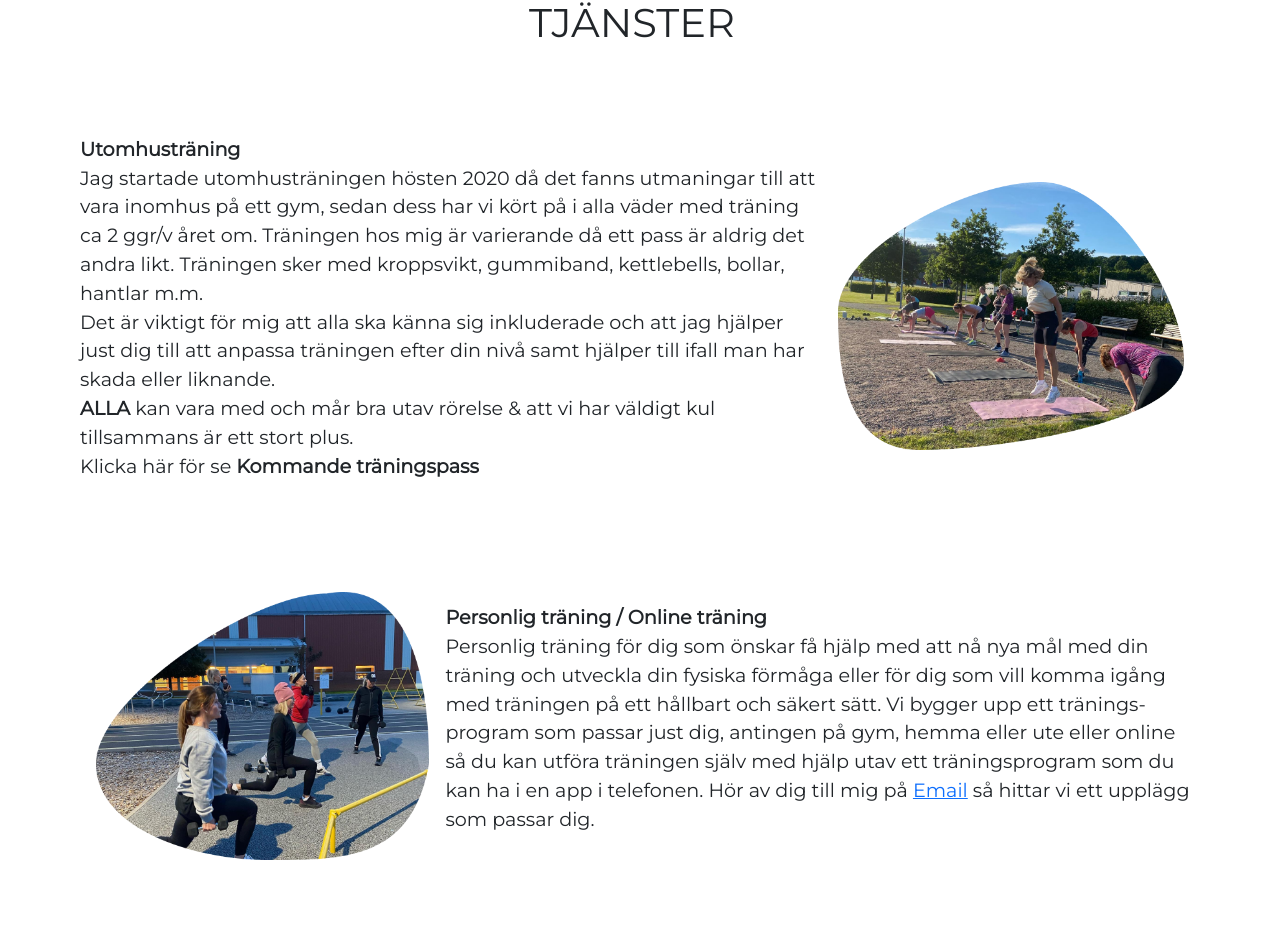
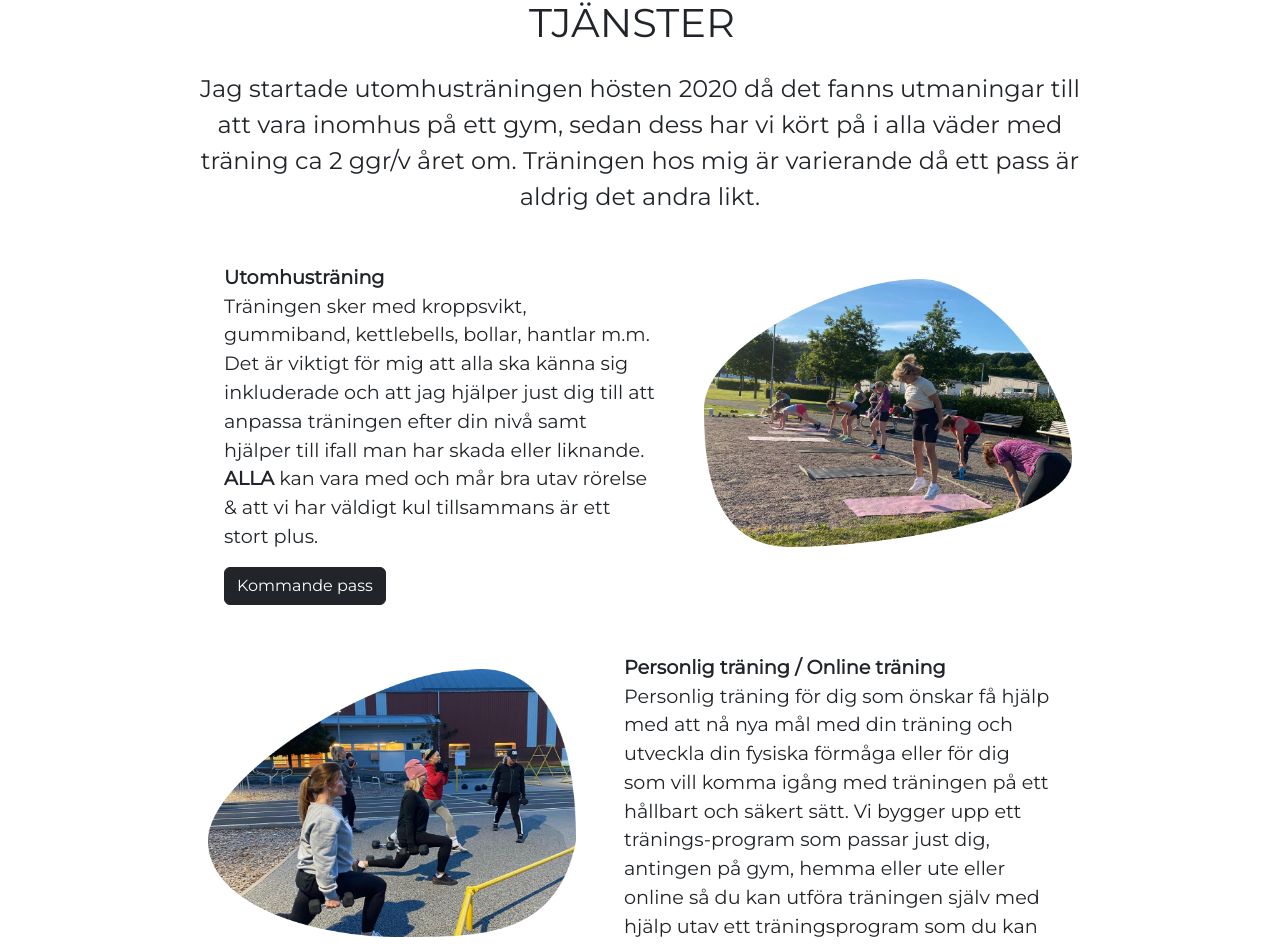
Before and after one commit to JannieBackman/examensarbete, a React (Create React App) app: page / in a window 1280 px wide. Shown: the part 720-1664 px from the top of the page. Built offline with nearby package versions, Linux system fonts and the light colour scheme; a web font is replaced by a local one.

Commit message:
added  button and intro text

```diff
--- a/src/components/Products.css
+++ b/src/components/Products.css
@@ -8,26 +8,40 @@
 }
 
 .products-container div {
-  padding-top: 5rem;
+  padding-top: 1rem;
 }
 
 .products-container h1 {
   margin-top: 4rem;
 }
+.intro {
+  font-size: 1.5rem;
+  text-align: center;
+  width: 80%;
+  padding-top: 1rem;
+}
+.outdoor {
+  width: 80%;
+  height: auto;
+  display: flex;
+}
 
-.outdoor {
+.pt {
   display: flex;
-  width: 100%;
+  width: 80%;
   height: auto;
-  flex-direction: column;
-  justify-content: center;
-  align-items: center;
+}
+
+.b2b {
+  width: 80%;
+  text-align: center;
+  font-size: 1.2rem;
 }
 
 .outdoor p,
 .pt p {
   font-size: 1.2rem;
-  text-align: center;
+  padding: 0 2rem;
 }
 
 .outdoor img,
@@ -35,21 +49,6 @@
   padding: 1rem;
   height: auto;
   width: 100%;
-}
-
-.pt {
-  display: flex;
-  flex-direction: column;
-  justify-content: center;
-  align-items: center;
-  width: 100%;
-  height: auto;
-}
-
-.b2b {
-  width: 100%;
-  text-align: center;
-  font-size: 1.2rem;
 }
 
 @media (min-width: 400px) {
--- a/src/components/Products.jsx
+++ b/src/components/Products.jsx
@@ -1,29 +1,46 @@
-import outdoorTraining from "./assets/outdoorTraining.png";
-import pt_online from "./assets/pt_online.png";
-import "./Products.css";
+import outdoorTraining from './assets/outdoorTraining.png';
+import pt_online from './assets/pt_online.png';
+import './Products.css';
+import Button from 'react-bootstrap/Button';
 
 function Products() {
   return (
-    <div className='products-container' id='product-section'>
+    <div className="products-container" id="product-section">
       <h1>Tjänster</h1>
-      <div className='outdoor'>
+      <p className="intro">
+        Jag startade utomhusträningen hösten 2020 då det fanns utmaningar till
+        att vara inomhus på ett gym, sedan dess har vi kört på i alla väder med
+        träning ca 2 ggr/v året om. Träningen hos mig är varierande då ett pass
+        är aldrig det andra likt.
+      </p>
+
+      <div className="outdoor">
+        <div>
           <p>
             <strong>Utomhusträning</strong> <br />
-          Jag startade utomhusträningen hösten 2020 då det fanns utmaningar till
-          att vara inomhus på ett gym, sedan dess har vi kört på i alla väder
-          med träning ca 2 ggr/v året om. Träningen hos mig är varierande då ett
-          pass är aldrig det andra likt. Träningen sker med kroppsvikt,
-          gummiband, kettlebells, bollar, hantlar m.m. <br /> Det är viktigt för
-          mig att alla ska känna sig inkluderade och att jag hjälper just dig
-          till att anpassa träningen efter din nivå samt hjälper till ifall man
-          har skada eller liknande. <br /> <strong> ALLA </strong>kan vara med
-          och mår bra utav rörelse & att vi har väldigt kul tillsammans är ett
-          stort plus. <br /> Klicka här för se{" "}
-          <strong>Kommande träningspass</strong>
+            Träningen sker med kroppsvikt, gummiband, kettlebells, bollar,
+            hantlar m.m. <br /> Det är viktigt för mig att alla ska känna sig
+            inkluderade och att jag hjälper just dig till att anpassa träningen
+            efter din nivå samt hjälper till ifall man har skada eller liknande.{' '}
+            <br /> <strong> ALLA </strong>kan vara med och mår bra utav rörelse
+            & att vi har väldigt kul tillsammans är ett stort plus. <br />{' '}
+            <Button
+              variant="dark"
+              href="https://fb.me/e/3RmOhc2SH"
+              style={{ marginTop: '1rem' }}
+            >
+              Kommande pass
+            </Button>
           </p>
-        <img src={outdoorTraining} alt='outdoorworkout' />
         </div>
-      <div className='pt'>
+
+        <div>
+          <img src={outdoorTraining} alt="outdoorworkout" />
+        </div>
+      </div>
+
+      <div className="pt">
+        <div>
           <p>
             <strong>Personlig träning / Online träning </strong>
             <br />
@@ -31,15 +48,18 @@ function Products() {
             din träning och utveckla din fysiska förmåga eller för dig som vill
             komma igång med träningen på ett hållbart och säkert sätt. Vi bygger
             upp ett tränings-program som passar just dig, antingen på gym, hemma
-          eller ute eller online så du kan utföra träningen själv med hjälp utav
-          ett träningsprogram som du kan ha i en app i telefonen. Hör av dig
-          till mig på <a href='mailto: email@email.se'>Email</a> så hittar vi
-          ett upplägg som passar dig.
+            eller ute eller online så du kan utföra träningen själv med hjälp
+            utav ett träningsprogram som du kan ha i en app i telefonen. Hör av
+            dig till mig på så hittar vi ett upplägg som passar dig.
           </p>
-        <img src={pt_online} alt='ptonline' />
         </div>
 
-      <div className='b2b'>
+        <div>
+          <img src={pt_online} alt="ptonline" />
+        </div>
+      </div>
+
+      <div className="b2b">
         <p>
           <strong>Företagsträning </strong> <br />
           Är du sugen på att utmana & träna tillsammans med dina kollegor? Vill
@@ -48,7 +68,7 @@ function Products() {
           utomhus. Att utmanas tillsammans med sina arbetskamrater är väldogt
           roligt och utvecklade samt skapar en bättre sammanhållning och dynamik
           i gruppen. Vill du ha en offert? <br /> Maila mig på
-          <a href='mailto:'>Email</a>
+          <a href="mailto:">Email</a>
         </p>
       </div>
     </div>
```
Lines whose indentation alone changed are shown as unchanged.
